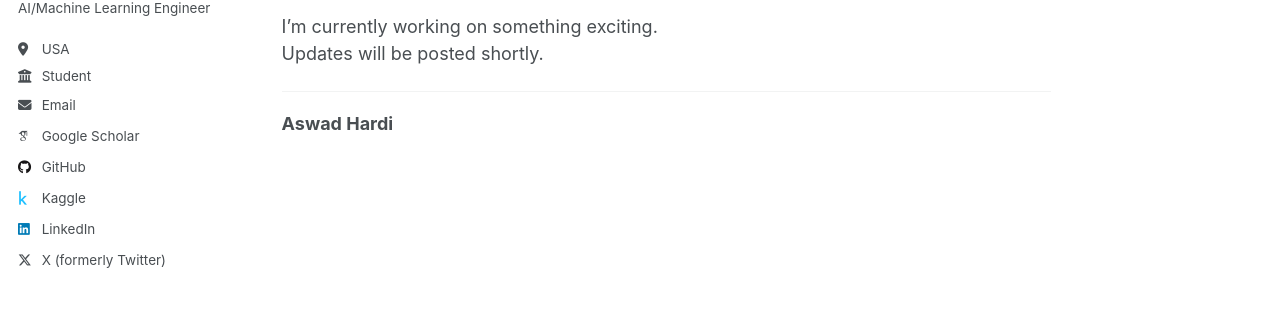
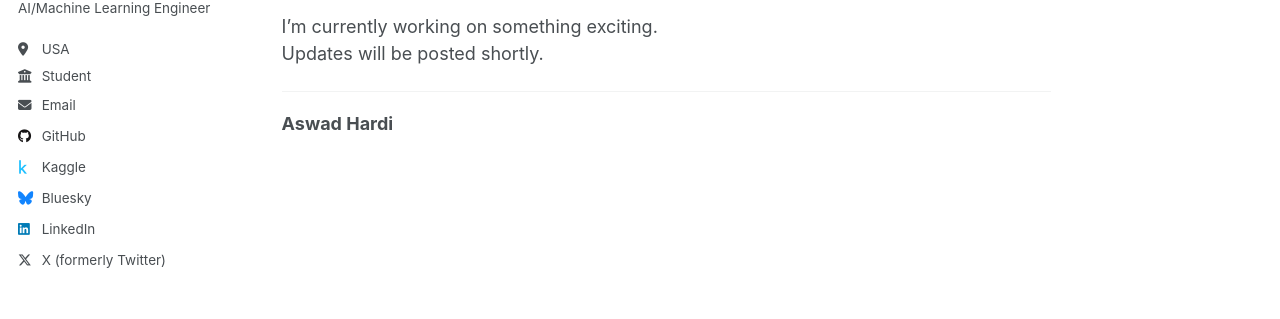
Before and after one commit to Aswadhardi/aswadhardi.github.io, a Jekyll site: the page built from _pages/about.md, in a window 1280 px wide. Shown: the part 263-582 px from the top of the page. Built offline with Jekyll 4.4.1, drawn with Linux system fonts in a browser that asks for light colours; some web fonts are replaced; some of the changed lines change nothing that is shown.

Commit message:
Update _config.yml - added bluesky username

```diff
--- a/_config.yml
+++ b/_config.yml
@@ -34,7 +34,7 @@ author:
   # Academic websites
   academia         : # URL
   arxiv            : # URL - Update with the correct link to your profile
-  googlescholar    : "https://scholar.google.com/citations?user=PS_CX0AAAAAJ"
+  # googlescholar    : "https://scholar.google.com/citations?user=PS_CX0AAAAAJ"
   # impactstory      : # URL
   # orcid            : "http://orcid.org/yourorcidurl"
   # semantic         : # URL
@@ -51,7 +51,7 @@ author:
   stackoverflow    : # User number or user number and name (i.e., use "1" or "1/jeff-atwood")
 
   # Social media
-  bluesky          : # Replace this with you Bluesky username
+  bluesky          : aswadhardi
   facebook         : # Username
   flickr           : # Username
   foursquare       : # Username
```
